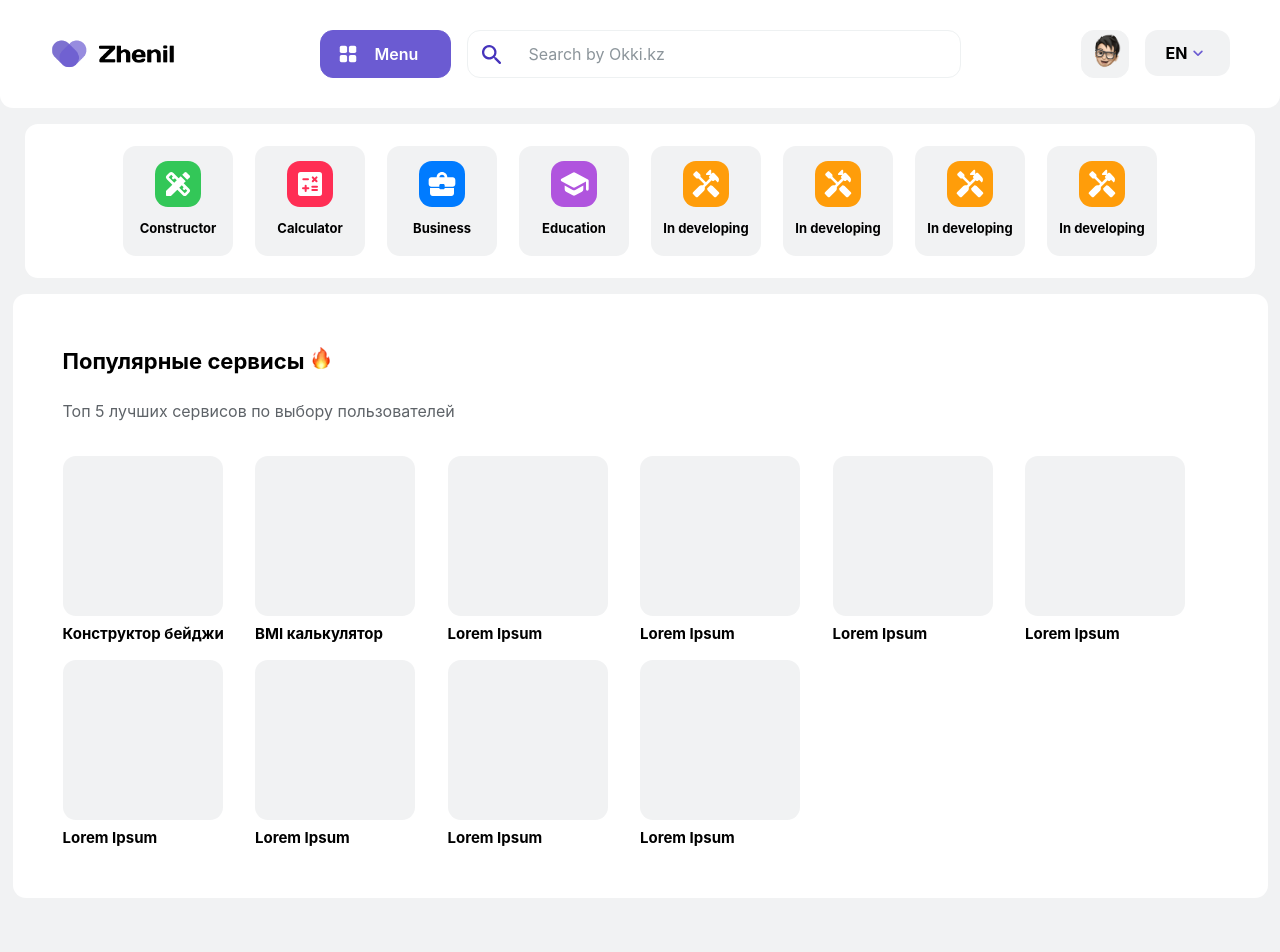
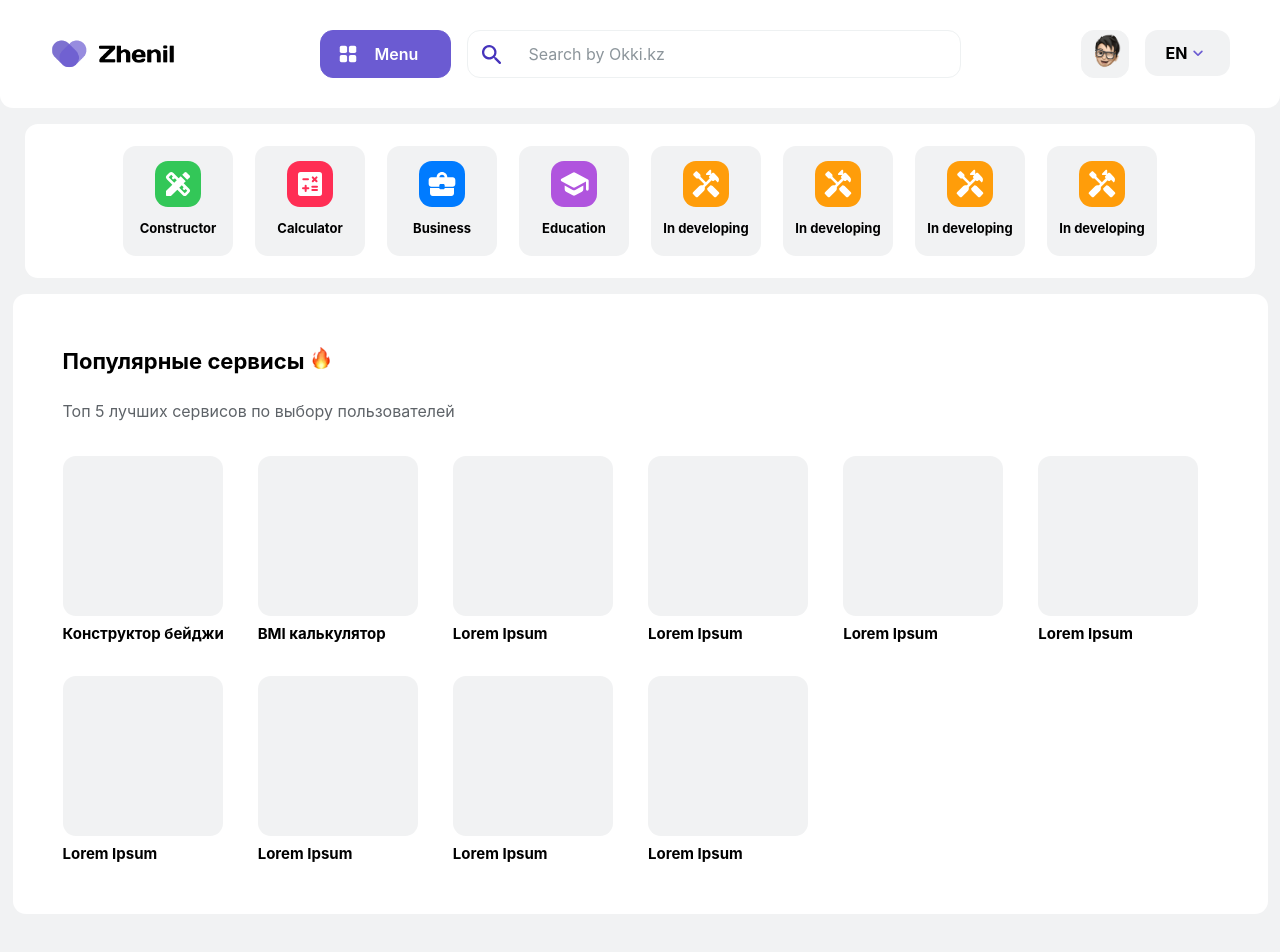
Before and after one commit to DreamerView/zhenil-next, a Next.js app: page / in a window 1280 px wide. Shown: the top 952 px of the page. Built offline with nearby package versions, Linux system fonts and the light colour scheme.

Commit message:
bug fixed

```diff
--- a/styles/index_main.module.css
+++ b/styles/index_main.module.css
@@ -146,7 +146,8 @@ div.main__menu_nav_block_image {
 div.main__index_block_row {
     margin-top:16px;
     display: grid;
-    grid-template-columns: repeat(auto-fill, minmax(172px, 1fr));
+    grid-template-columns: repeat(auto-fill, minmax(160px, 1fr));
+    gap:16px;
 }
 div.main__index_block_row_b {
     width:160px;
```
